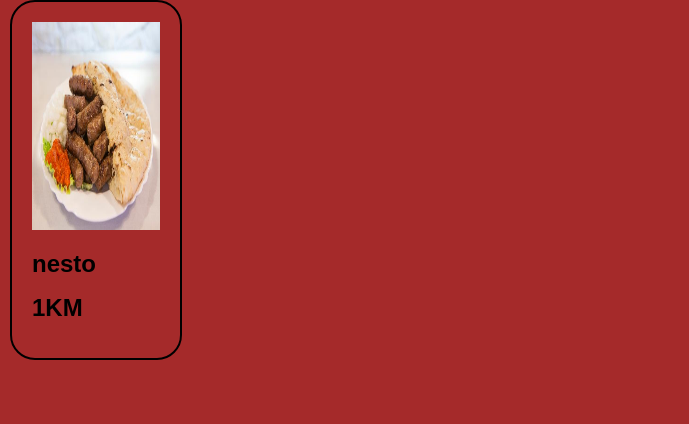
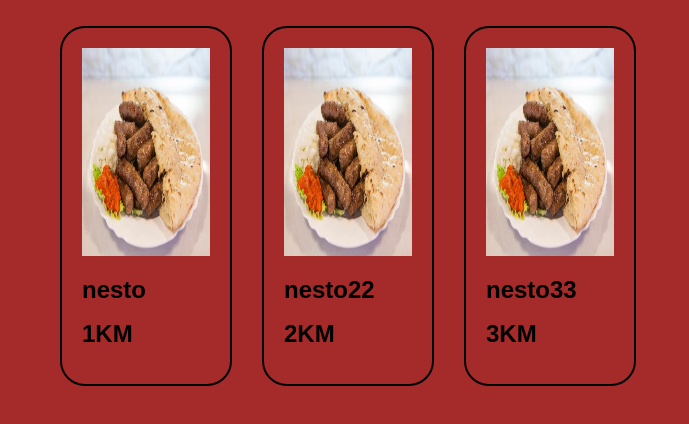
Before and after one commit to fcausevic1/RestaurantAppFrontend, a React (Create React App) app: page / in a window 1280 px wide. Shown: the top 424 px of the page, without its empty margins (0-689 px from the left). Built offline with nearby package versions, Linux system fonts and the light colour scheme.

Commit message:
Product list done for now

```diff
--- a/src/App.js
+++ b/src/App.js
@@ -1,12 +1,12 @@
 import React, { Component } from 'react';
 //import logo from './logo.svg';
 import './App.css';
-import Proizvod from './components/Proizvod.jsx';
+import ProductList from './components/ProductList.jsx';
 
 class App extends Component {
   render() {
     return (
-    <Proizvod naziv_proizvoda ="nesto" cijena_proizvoda="1KM"/>
+    <ProductList></ProductList>
 
     );
   }
--- a/src/components/ProductList.css
+++ b/src/components/ProductList.css
@@ -0,0 +1,5 @@
+.list li {
+    display:inline;
+    float: left;
+    padding: 10px;
+}
--- a/src/components/ProductList.jsx
+++ b/src/components/ProductList.jsx
@@ -0,0 +1,23 @@
+import React, { useState } from 'react';
+import Proizvod from './Proizvod';
+import './ProductList.css'
+
+const ProductList = (props) => {
+    return (
+        <div>
+            <ul className="list">
+                <li>
+                <Proizvod naziv_proizvoda ="nesto" cijena_proizvoda="1KM"/>
+                </li>
+                <li>
+                <Proizvod naziv_proizvoda ="nesto22" cijena_proizvoda="2KM"/>
+                </li>
+                <li>
+                <Proizvod naziv_proizvoda ="nesto33" cijena_proizvoda="3KM"/>
+                </li>
+            </ul>
+        </div>
+    )
+}
+
+export default ProductList;
```
